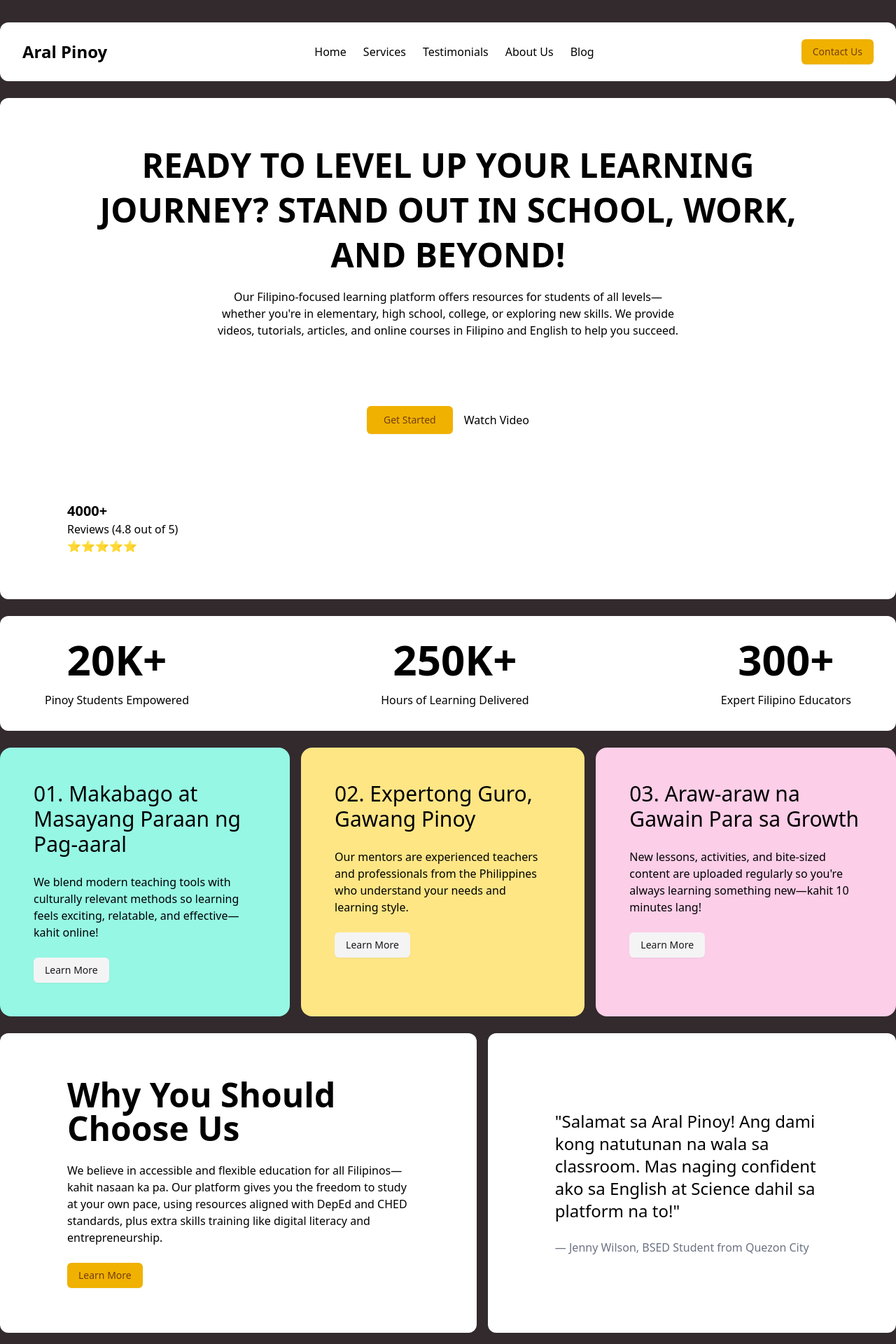
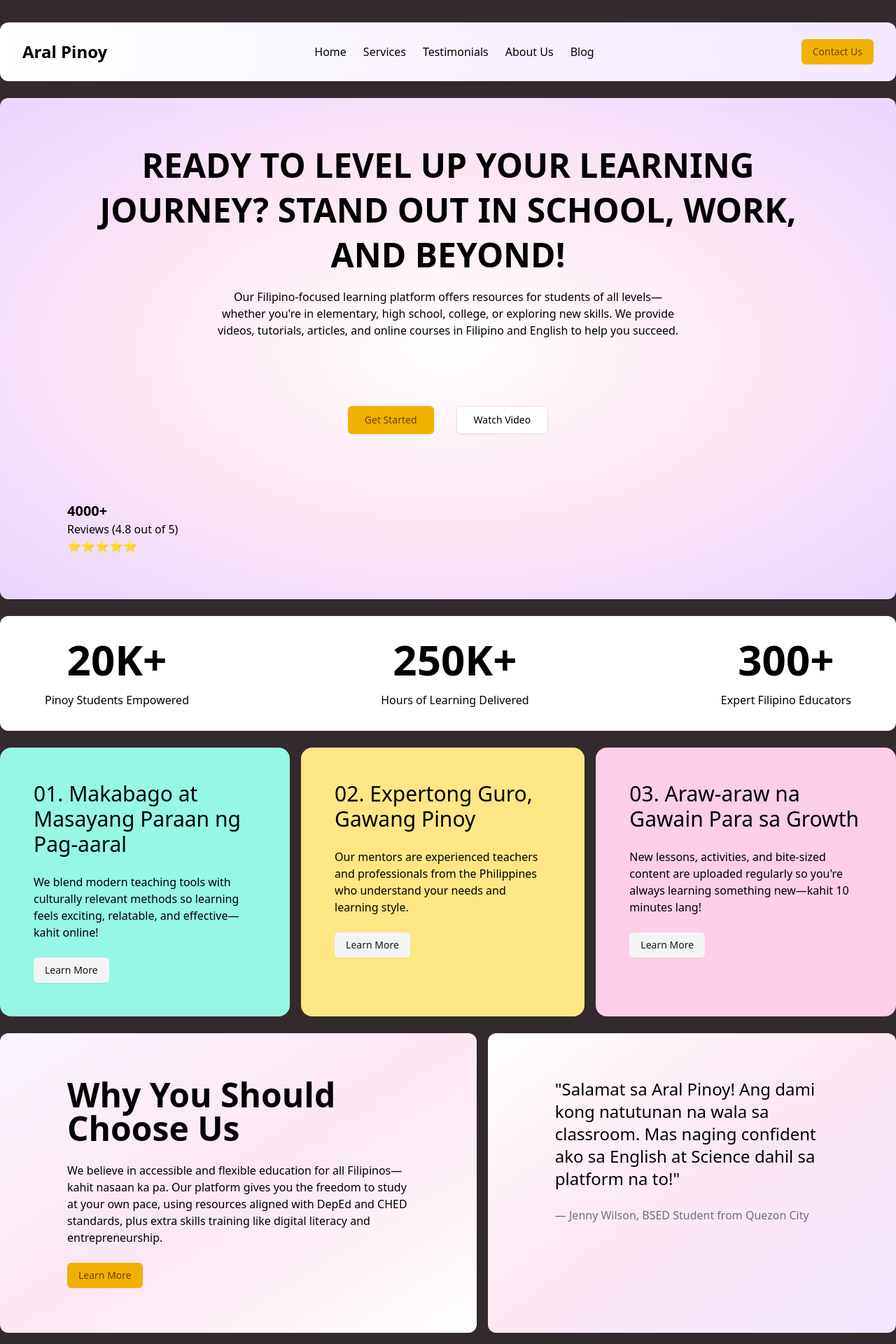
Before and after one commit to kharljhon14/aral-pinoy, a React (Vite) app: page / in a window 1280 px wide. Shown: the top 1920 px of the page at 70% size. Built offline with nearby package versions, Linux system fonts and the light colour scheme.

Commit message:
[Style] Hover effects

```diff
--- a/package.json
+++ b/package.json
@@ -19,6 +19,7 @@
     "class-variance-authority": "^0.7.1",
     "clsx": "^2.1.1",
     "lucide-react": "^0.507.0",
+    "motion": "^12.10.4",
     "react": "^19.1.0",
     "react-dom": "^19.1.0",
     "tailwind-merge": "^3.2.0",
--- a/src/components/footer.tsx
+++ b/src/components/footer.tsx
@@ -1,8 +1,17 @@
 import { Link } from '@tanstack/react-router';
-
+import { motion } from 'motion/react';
 export default function Footer() {
   return (
-    <footer className="bg-white rounded-xl flex justify-between py-6 px-8 flex-col">
+    <motion.footer
+      initial={{ opacity: 0, scale: 0 }}
+      whileInView={{ opacity: 1, scale: 1 }}
+      viewport={{ once: true }}
+      transition={{
+        duration: 0.4,
+        scale: { type: 'spring', visualDuration: 0.4, bounce: 0.2 }
+      }}
+      className="bg-gradient-to-l from-white to-purple-50 rounded-xl flex justify-between py-6 px-8 flex-col"
+    >
       <div className="flex flex-col lg:flex-row gap-y-8 justify-between mb-12">
         <div className="max-w-md">
           <p className="font-semibold text-xl mb-2">Aral Pinoy</p>
@@ -41,6 +50,6 @@ export default function Footer() {
         <p>&#169; 2025 LearnPH. All rights reserved.</p>
         <p>Crafted with 💙 in the Philippines.</p>
       </div>
-    </footer>
+    </motion.footer>
   );
 }
--- a/src/components/header.tsx
+++ b/src/components/header.tsx
@@ -2,12 +2,22 @@ import { Link } from '@tanstack/react-router';
 import { buttonVariants } from './ui/button';
 import { Menu } from 'lucide-react';
 import { useState } from 'react';
+import { motion } from 'motion/react';
 
 export default function Header() {
   const [showMobileMenu, setShowMobileMenu] = useState(false);
 
   return (
-    <header className="bg-white rounded-xl flex items-center justify-between py-6 px-8">
+    <motion.header
+      initial={{ opacity: 0, scale: 0 }}
+      whileInView={{ opacity: 1, scale: 1 }}
+      viewport={{ once: true }}
+      transition={{
+        duration: 0.4,
+        scale: { type: 'spring', visualDuration: 0.4, bounce: 0.2 }
+      }}
+      className="bg-gradient-to-r from-white to-purple-100 rounded-xl flex items-center justify-between py-6 px-8"
+    >
       <div className="flex flex-col w-full">
         <div className="flex items-center justify-between">
           <Link
@@ -64,6 +74,6 @@ export default function Header() {
           </div>
         </div>
       </div>
-    </header>
+    </motion.header>
   );
 }
--- a/src/features/home/choose-us.tsx
+++ b/src/features/home/choose-us.tsx
@@ -1,8 +1,18 @@
 import { Button } from '@/components/ui/button';
+import { motion } from 'motion/react';
 
 export default function ChooseUs() {
   return (
-    <div className="bg-white rounded-xl lg:py-16 lg:px-24 p-8">
+    <motion.div
+      initial={{ opacity: 0, scale: 0 }}
+      whileInView={{ opacity: 1, scale: 1 }}
+      viewport={{ once: true }}
+      transition={{
+        duration: 0.8,
+        scale: { type: 'spring', visualDuration: 0.4, bounce: 0.2 }
+      }}
+      className="bg-gradient-to-tl from-white via-pink-100 to-purple-50 rounded-xl lg:py-16 lg:px-24 p-8"
+    >
       <h2 className="font-bold text-3xl lg:text-5xl mb-6">Why You Should Choose Us</h2>
       <p className="mb-6">
         We believe in accessible and flexible education for all Filipinos—kahit nasaan ka pa. Our
@@ -10,6 +20,6 @@ export default function ChooseUs() {
         and CHED standards, plus extra skills training like digital literacy and entrepreneurship.
       </p>
       <Button>Learn More</Button>
-    </div>
+    </motion.div>
   );
 }
--- a/src/features/home/features.tsx
+++ b/src/features/home/features.tsx
@@ -1,9 +1,20 @@
 import { Button } from '@/components/ui/button';
+import { motion } from 'motion/react';
 
 export default function Features() {
   return (
     <div className="flex flex-col lg:flex-row gap-4">
-      <div className="flex flex-col gap-y-6 bg-teal-200 p-12 rounded-2xl">
+      <motion.div
+        initial={{ opacity: 0, scale: 0 }}
+        whileInView={{ opacity: 1, scale: 1 }}
+        whileHover={{ scale: 1.1 }}
+        viewport={{ once: true }}
+        transition={{
+          duration: 0.8,
+          scale: { type: 'spring', visualDuration: 0.4, bounce: 0.2 }
+        }}
+        className="flex flex-col gap-y-6 bg-teal-200 p-12 rounded-2xl"
+      >
         <h3 className="text-3xl">01. Makabago at Masayang Paraan ng Pag-aaral</h3>
         <p>
           We blend modern teaching tools with culturally relevant methods so learning feels
@@ -12,9 +23,20 @@ export default function Features() {
         <div>
           <Button variant="secondary">Learn More</Button>
         </div>
-      </div>
+      </motion.div>
 
-      <div className="flex flex-col gap-y-6 bg-amber-200 p-12 rounded-2xl">
+      <motion.div
+        initial={{ opacity: 0, scale: 0 }}
+        whileInView={{ opacity: 1, scale: 1 }}
+        whileHover={{ scale: 1.1 }}
+        viewport={{ once: true }}
+        transition={{
+          duration: 0.8,
+          delay: 0.2,
+          scale: { type: 'spring', visualDuration: 0.4, bounce: 0.2 }
+        }}
+        className="flex flex-col gap-y-6 bg-amber-200 p-12 rounded-2xl"
+      >
         <h3 className="text-3xl">02. Expertong Guro, Gawang Pinoy</h3>
         <p>
           Our mentors are experienced teachers and professionals from the Philippines who understand
@@ -23,9 +45,20 @@ export default function Features() {
         <div>
           <Button variant="secondary">Learn More</Button>
         </div>
-      </div>
+      </motion.div>
 
-      <div className="flex flex-col gap-y-6 bg-pink-200 p-12 rounded-2xl">
+      <motion.div
+        initial={{ opacity: 0, scale: 0 }}
+        whileInView={{ opacity: 1, scale: 1 }}
+        whileHover={{ scale: 1.1 }}
+        viewport={{ once: true }}
+        transition={{
+          duration: 0.5,
+          delay: 0.3,
+          scale: { type: 'spring', visualDuration: 0.4, bounce: 0.2 }
+        }}
+        className="flex flex-col gap-y-6 bg-pink-200 p-12 rounded-2xl"
+      >
         <h3 className="text-3xl">03. Araw-araw na Gawain Para sa Growth</h3>
         <p>
           New lessons, activities, and bite-sized content are uploaded regularly so you're always
@@ -34,7 +67,7 @@ export default function Features() {
         <div>
           <Button variant="secondary">Learn More</Button>
         </div>
-      </div>
+      </motion.div>
     </div>
   );
 }
--- a/src/features/home/hero.tsx
+++ b/src/features/home/hero.tsx
@@ -1,9 +1,18 @@
 import { Button } from '@/components/ui/button';
-import { Link } from '@tanstack/react-router';
 
+import { motion } from 'motion/react';
 export default function Hero() {
   return (
-    <div className="bg-white rounded-xl lg:py-16 lg:px-24 px-12 py-10">
+    <motion.div
+      initial={{ opacity: 0, scale: 0 }}
+      whileInView={{ opacity: 1, scale: 1 }}
+      viewport={{ once: true }}
+      transition={{
+        duration: 0.8,
+        scale: { type: 'spring', visualDuration: 0.4, bounce: 0.2 }
+      }}
+      className="bg-radial from-white via-pink-100 to-purple-200 rounded-xl lg:py-16 lg:px-24 px-12 py-10"
+    >
       <div className="flex flex-col items-center justify-center text-center max-w-5xl mx-auto gap-y-4">
         <h1 className="lg:text-5xl text-2xl lg:leading-16 font-bold">
           READY TO LEVEL UP YOUR LEARNING JOURNEY? STAND OUT IN SCHOOL, WORK, AND BEYOND!
@@ -15,15 +24,20 @@ export default function Hero() {
         </p>
       </div>
 
-      <div className="flex items-center justify-center gap-4 lg:my-24 my-10">
+      <div className="flex items-center justify-center gap-8 lg:my-24 my-10">
         <Button size="lg">Get Started</Button>
-        <Link to="/">Watch Video</Link>
+        <Button
+          size="lg"
+          variant="outline"
+        >
+          Watch Video
+        </Button>
       </div>
       <div>
         <p className="text-xl font-semibold">4000+ </p>
         <p>Reviews (4.8 out of 5)</p>
         <p>⭐⭐⭐⭐⭐</p>
       </div>
-    </div>
+    </motion.div>
   );
 }
--- a/src/features/home/partners.tsx
+++ b/src/features/home/partners.tsx
@@ -1,6 +1,17 @@
+import { motion } from 'motion/react';
+
 export default function Partners() {
   return (
-    <div className="bg-white rounded-xl lg:py-16 lg:px-24 p-8">
+    <motion.div
+      initial={{ opacity: 0, scale: 0 }}
+      whileInView={{ opacity: 1, scale: 1 }}
+      viewport={{ once: true }}
+      transition={{
+        duration: 0.8,
+        scale: { type: 'spring', visualDuration: 0.4, bounce: 0.2 }
+      }}
+      className="bg-white rounded-xl lg:py-16 lg:px-24 p-8"
+    >
       <h2 className="font-bold text-3xl lg:text-4xl text-center mb-10">
         Our Trusted Partners in Education
       </h2>
@@ -21,6 +32,6 @@ export default function Partners() {
           alt="Tesda logo"
         />
       </div>
-    </div>
+    </motion.div>
   );
 }
--- a/src/features/home/stats.tsx
+++ b/src/features/home/stats.tsx
@@ -1,6 +1,17 @@
+import { motion } from 'motion/react';
+
 export default function Stats() {
   return (
-    <div className="flex justify-between gap-y-8 flex-col lg:flex-row items-center text-center bg-white py-8 px-16 rounded-xl">
+    <motion.div
+      initial={{ opacity: 0, scale: 0 }}
+      whileInView={{ opacity: 1, scale: 1 }}
+      viewport={{ once: true }}
+      transition={{
+        duration: 0.8,
+        scale: { type: 'spring', visualDuration: 0.4, bounce: 0.2 }
+      }}
+      className="flex justify-between gap-y-8 flex-col lg:flex-row items-center text-center bg-white py-8 px-16 rounded-xl"
+    >
       <div className="">
         <h2 className="lg:text-6xl text-4xl mb-4 font-bold">20K+</h2>
         <p>Pinoy Students Empowered</p>
@@ -13,6 +24,6 @@ export default function Stats() {
         <h2 className="lg:text-6xl text-4xl mb-4 font-bold">300+</h2>
         <p>Expert Filipino Educators</p>
       </div>
-    </div>
+    </motion.div>
   );
 }
--- a/src/features/home/testimonial.tsx
+++ b/src/features/home/testimonial.tsx
@@ -1,11 +1,23 @@
+import { motion } from 'motion/react';
+
 export default function Testimonial() {
   return (
-    <div className="bg-white rounded-xl lg:py-16 lg:px-24 p-8 flex items-center justify-center flex-col">
+    <motion.div
+      initial={{ opacity: 0, scale: 0 }}
+      whileInView={{ opacity: 1, scale: 1 }}
+      viewport={{ once: true }}
+      transition={{
+        duration: 0.8,
+        delay: 0.3,
+        scale: { type: 'spring', visualDuration: 0.4, bounce: 0.2 }
+      }}
+      className="bg-gradient-to-br from-white via-pink-100 to-purple-100 rounded-xl lg:py-16 lg:px-24 p-8"
+    >
       <p className="mb-6 text-2xl">
         "Salamat sa Aral Pinoy! Ang dami kong natutunan na wala sa classroom. Mas naging confident
         ako sa English at Science dahil sa platform na to!"
       </p>
       <p className=" mr-auto text-gray-500">— Jenny Wilson, BSED Student from Quezon City</p>
-    </div>
+    </motion.div>
   );
 }
```
Also changed, not shown: 1 other file (tests, documents, lock files or other folders).
